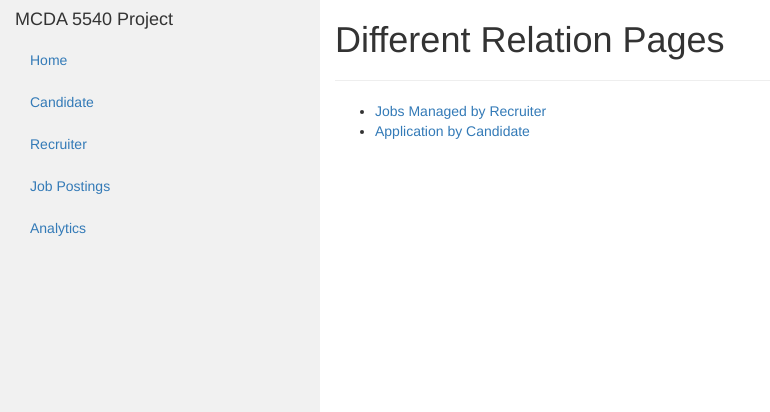
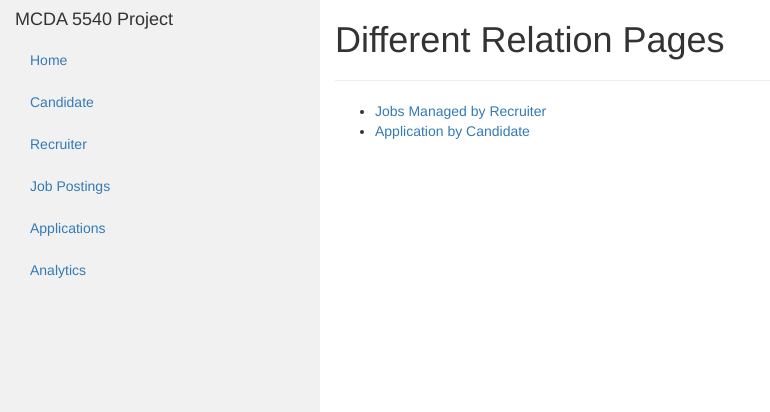
Before and after one commit to A00478485/MCDA5540_Project, a PHP site: page /analytics/index.php in a window 1280 px wide. Shown: the top 412 px of the page, without its empty margins (0-770 px from the left). Run offline with PHP 8.4, Linux system fonts and the light colour scheme; data that the repository does not hold is empty.

Commit message:
Adding application to navigation

```diff
--- a/header.php
+++ b/header.php
@@ -55,8 +55,9 @@
         <li><a href="/MCDA5540_Project/">Home</a></li>
         <li><a href="/MCDA5540_Project/candidate/">Candidate</a></li>
         <li><a href="/MCDA5540_Project/recruiter/">Recruiter</a></li>
-        <li><a href="/MCDA5540_Project/job-posting">Job Postings</a></li>
-        <li><a href="/MCDA5540_Project/analytics">Analytics</a></li>
+        <li><a href="/MCDA5540_Project/job-posting/">Job Postings</a></li>
+        <li><a href="/MCDA5540_Project/application/">Applications</a></li>
+        <li><a href="/MCDA5540_Project/analytics/">Analytics</a></li>
       </ul><br>
       <!-- <div class="input-group">
         <input type="text" class="form-control" placeholder="Search Blog..">
```
